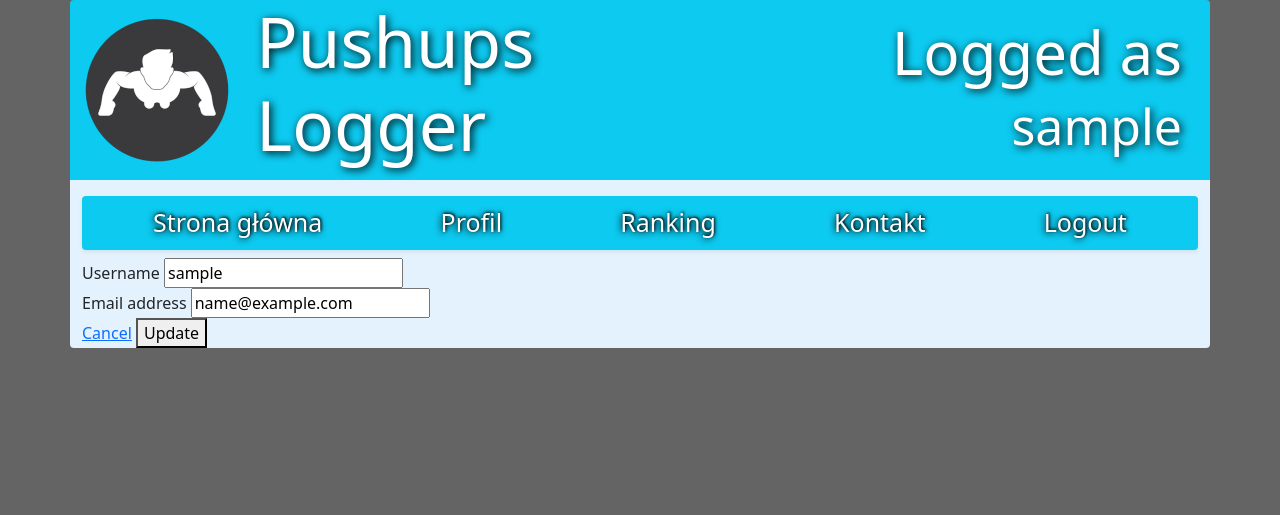
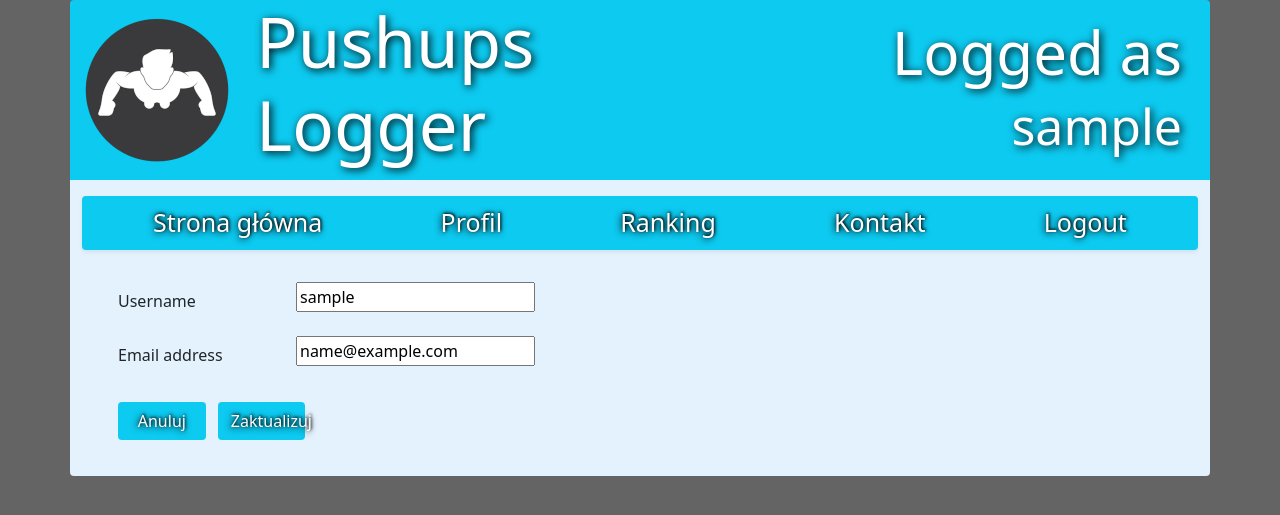
Before and after one commit to Reniferowski/PushupsLogger, a Django app: page /update-user/ in a window 1280 px wide. Shown: the top 515 px of the page. Run offline with Django 4.2, Linux system fonts and the light colour scheme; the visitor is signed in with stand-in values (Sample User, id 1).

Commit message:
user update page styling

```diff
--- a/projekt/base/templates/base/update-user.html
+++ b/projekt/base/templates/base/update-user.html
@@ -1,15 +1,25 @@
 {% extends 'main.html' %} {% block content %}
+<div class="container p-3">
   <form class="form" action="" method="POST">
     {% csrf_token %} {% for field in form %}
-  <div>
-    <label>{{field.label}}</label>
-    {{field}}
+    <div class="p-1">
+      <div class="form-group row m-1">
+        <label class="col-2 col-form-label">{{field.label}}</label>
+        <div class="col-auto">{{field}}</div>
+      </div>
     </div>
     {% endfor %}
 
-  <div>
-    <a href="{% url 'user-profile' user.id %}">Cancel</a>
-    <button type="submit">Update</button>
+    <div class="p-3">
+      <a
+        href="{% url 'user-profile' user.id %}"
+        class="btn col-1 bg-info text-white NLINK m-1"
+        >Anuluj
+      </a>
+      <button type="submit" class="btn col-1 bg-info text-white NLINK m-1">
+        Zaktualizuj
+      </button>
     </div>
   </form>
+</div>
 {% endblock content %}
```
Lines whose indentation alone changed are shown as unchanged.
